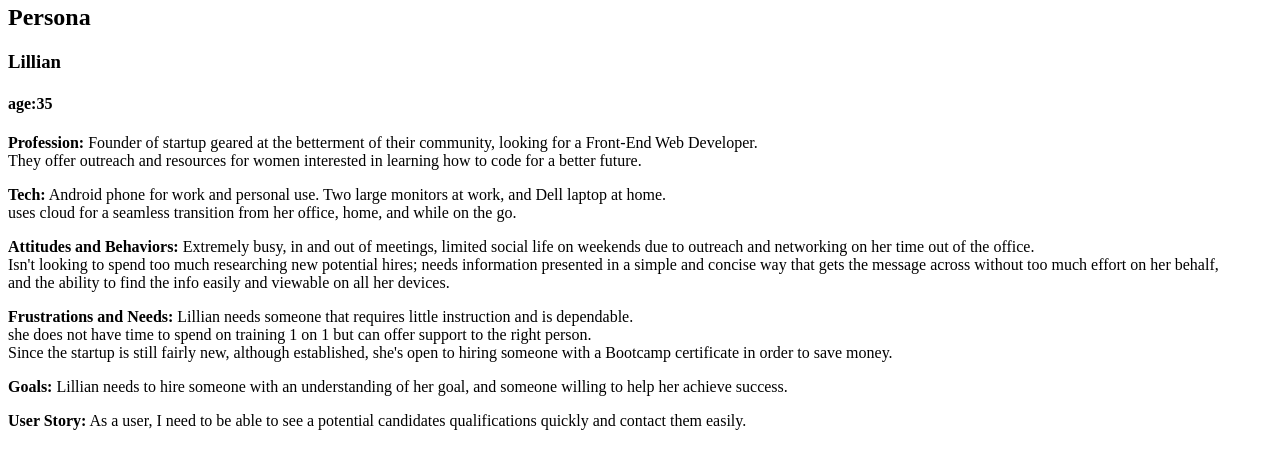
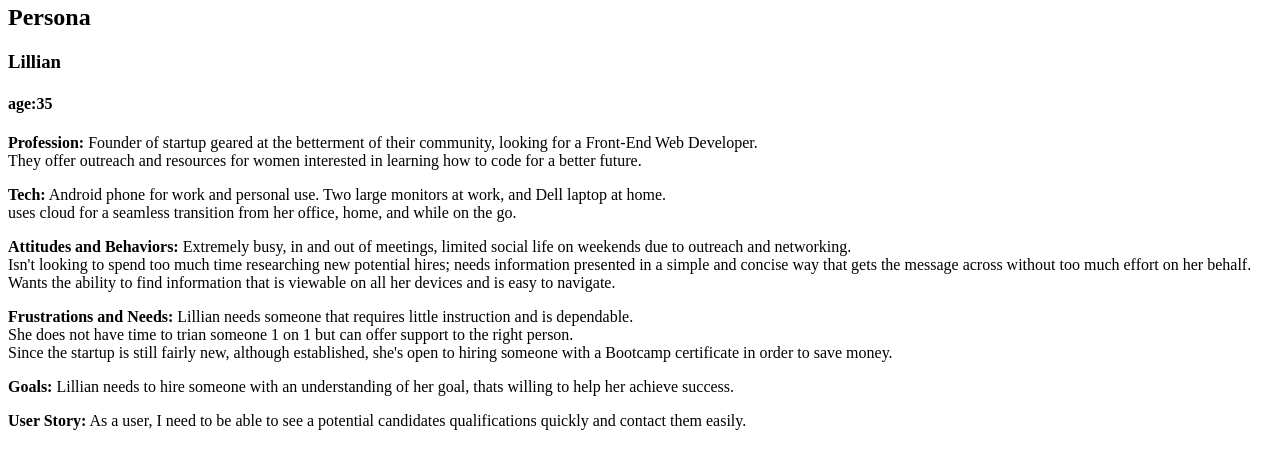
Before and after one commit to Leeyo84/personal-web-page, a PHP site: page /milestone-1.php in a window 1280 px wide. Shown: the part 332-800 px from the top of the page. Run offline with PHP 8.4, Linux system fonts and the light colour scheme.

Commit message:
fixed some typos in content

```diff
--- a/public_html/documentation/milestone-1.php
+++ b/public_html/documentation/milestone-1.php
@@ -28,15 +28,15 @@
 			<p><strong>Tech:</strong> Android phone for work and personal use. Two large monitors at work, and Dell laptop at home.<br>
 				uses cloud for a seamless transition from her office, home, and while on the go.</p>
 
-			<p><strong>Attitudes and Behaviors:</strong> Extremely busy, in and out of meetings, limited social life on weekends due to outreach and networking on her time out of the office.<br>
-				Isn't looking to spend too much researching new potential hires; needs information presented in a simple and concise way that gets the message across without too much effort on her behalf, <br>
-				and the ability to find the info easily and viewable on all her devices.</p>
+			<p><strong>Attitudes and Behaviors:</strong> Extremely busy, in and out of meetings, limited social life on weekends due to outreach and networking.<br>
+				Isn't looking to spend too much time researching new potential hires; needs information presented in a simple and concise way that gets the message across without too much effort on her behalf. <br>
+				Wants the ability to find information that is viewable on all her devices and is easy to navigate.</p>
 
 			<p><strong>Frustrations and Needs:</strong> Lillian needs someone that requires little instruction and is dependable. <br>
-				she does not have time to spend on training 1 on 1 but can offer support to the right person. <br>
+				She does not have time to trian someone 1 on 1 but can offer support to the right person. <br>
 				Since the startup is still fairly new, although established, she's open to hiring someone with a Bootcamp certificate in order to save money.</p>
 
-			<p><strong>Goals:</strong> Lillian needs to hire someone with an understanding of her goal, and someone willing to help her achieve success.</p>
+			<p><strong>Goals:</strong> Lillian needs to hire someone with an understanding of her goal, thats willing to help her achieve success.</p>
 
 			<p><strong>User Story:</strong> As a user, I need to be able to see a potential candidates qualifications quickly and contact them easily.</p>
 
```
Also changed, not shown: public_html/documentation/milestone-2.php (added).
